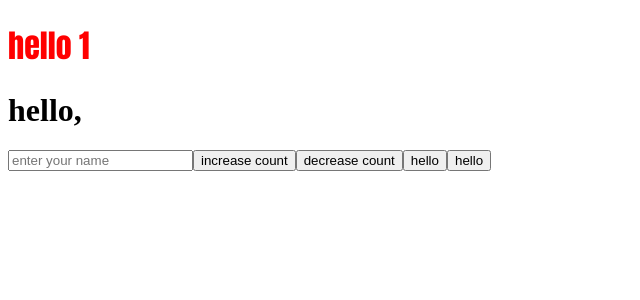
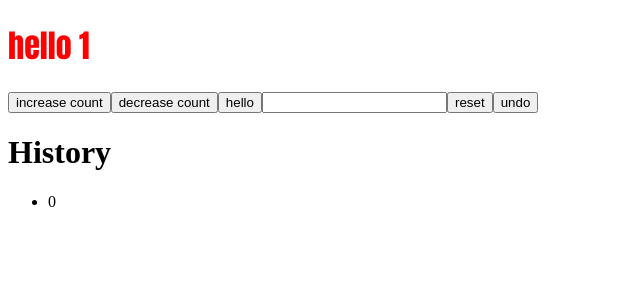
Before and after one commit to Biplovkarki/simple-counter-app, a Next.js app: page / in a window 1280 px wide. Both pictures are taken after a click on the button "increase count". Shown: the top 300 px of the page, without its empty margins (0-640 px from the left). Built offline with nearby package versions, Linux system fonts and the light colour scheme.

Commit message:
push this

```diff
--- /dev/null
+++ b/src/pages/history.js
@@ -0,0 +1,24 @@
+function HistoryItem({count}){
+    return(
+        <li>
+            {count}
+        </li>
+    )
+}
+export default function History({history}){
+    return (
+        <div>
+        <h1>History</h1>
+        <ul>
+        {history.map((c) => {
+          return(
+        //   <li>{c}</li>
+           <HistoryItem count={c}/>
+
+          );
+
+        })}
+         </ul>
+       </div>
+    )
+}
--- a/src/pages/index.js
+++ b/src/pages/index.js
@@ -2,29 +2,64 @@ import Head from "next/head";
 import { useState } from "react";
 import MyButton from "./my-button";
 import { useHtmlContext } from "next/dist/shared/lib/html-context.shared-runtime";
+import History from "./history";
 const max_count =30;
 const min_count=-10;
+
 export default function Home() {
 const [count, setCount] =useState(0);
-const[name, setName] =useState("");
+const [tempcount, tempsetCount] =useState(null);
+const [history,setHistory]= useState([]);
+
+
+//const[name, setName] =useState("");
 const increaseCounter = () => {
   if(count >=max_count){
     alert("max counter reached");
     return;
   }
 
+  setHistory([...history,count]);
+  console.log(history);
 setCount(count + 1 );
-}
+};
+
 const decreaseCounter = () => {
   if(count <= min_count){
     alert("min counter reached");
     return;
   }
+  setHistory([...history,count]);
+  console.log(history);
   setCount(count - 1 );
+  };
+
+  const handleInput =(e)=>{
+    const value=e.target.value;
+    tempsetCount(Number(value));
   }
-const changeName =(e)=>{
- const value=e.target.value;
- setName(Number(value));
+// const changeName =(e)=>{
+//  const value=e.target.value;
+//  setName(Number(value));
+
+
+// }
+const handleReset = () =>{
+  setHistory([...history,count]);
+  console.log(history);
+  setCount(tempcount);
+}
+
+const undofuction=()=>{
+  if(history.length===0)return;
+  const lastElementIndex=history.length-1;
+// const lastElement =history.slice(lastElementIndex);
+// setCount(lastElement[0]);
+setCount(history[lastElementIndex]);
+const newHistory =history.slice(0,lastElementIndex);
+
+setHistory(newHistory);
+console.log(newHistory);
 
 }
 
@@ -39,15 +74,28 @@ const changeName =(e)=>{
       <main>
 
       <h1 className="heading"> hello {count}</h1>
-      <h1 className="name">hello,{name} </h1>
-      <div class="button">
-      <input type="text" id=" name" value={name} onChange={changeName} placeholder="enter your name"/>
+{/* <h1 className="name">hello,{name} </h1> */}
+
+      {/* <input type="text" id=" name" value={name} onChange={changeName} placeholder="enter your name"/> */}
       <button onClick={increaseCounter}>increase count</button>
-      <button onClick={decreaseCounter}>decrease count</button>
+      <button
+
+      onClick={decreaseCounter}>decrease count</button>
       <MyButton text="hello" onInput={increaseCounter}/>
-      <MyButton text="hello" onInput={increaseCounter}/>
+      <input onInput={handleInput}/>
+      <MyButton text="reset"
 
-      </div>
+      onClick={handleReset}/>
+      <MyButton text="undo"
+     onClick={
+          undofuction
+        }
+   />
+<History
+history ={history}
+/>
+
+
       </main>
     </>
   );
```
Also changed, not shown: src/pages/my-button.js (line endings or trailing spaces).
